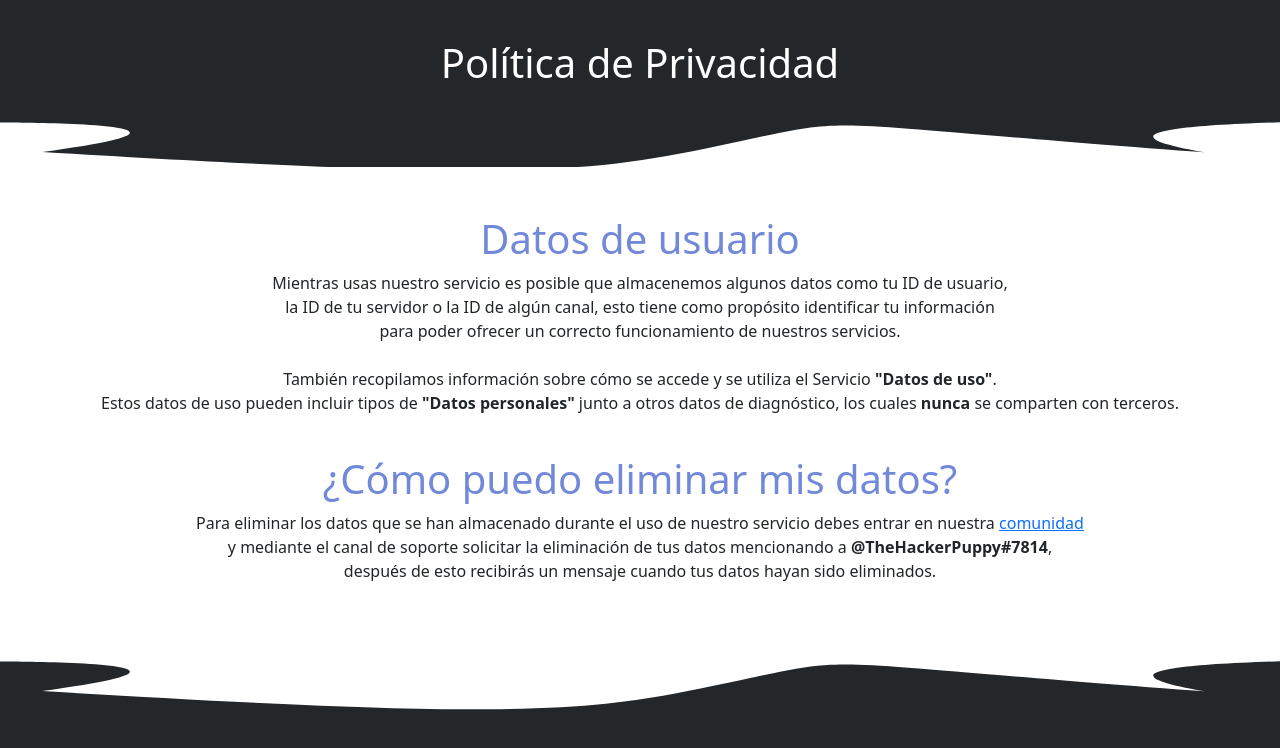
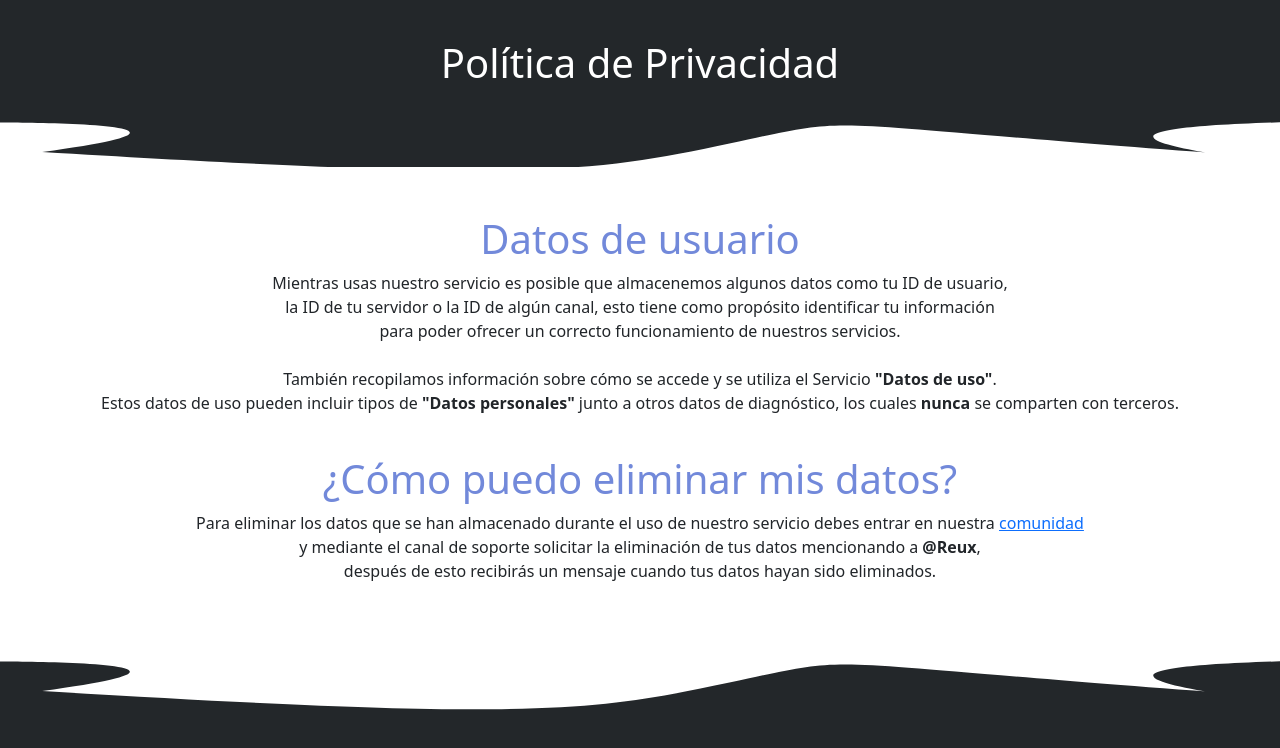
Before and after one commit to notreux/KitaWebsite, a plain HTML site: page Privacy.html in a window 1280 px wide. Shown: the part 70-818 px from the top of the page. Drawn offline with nearby package versions, Linux system fonts and the light colour scheme; a script that the page names is missing.

Commit message:
Update Privacy.html

```diff
--- a/Privacy.html
+++ b/Privacy.html
@@ -136,7 +136,7 @@ Política de Privacidad
 
       <p style = "text-align:center">
         Para eliminar los datos que se han almacenado durante el uso de nuestro servicio debes entrar en nuestra <a href = "https://discord.com/invite/8JGegEw"> comunidad <a> <br>
-        y mediante el canal de soporte solicitar la eliminación de tus datos mencionando a <b>@TheHackerPuppy#7814</b>, <br>
+        y mediante el canal de soporte solicitar la eliminación de tus datos mencionando a <b>@Reux</b>, <br>
         después de esto recibirás un mensaje cuando tus datos hayan sido eliminados.<br>
       </p>
         <br><br><br>
```
